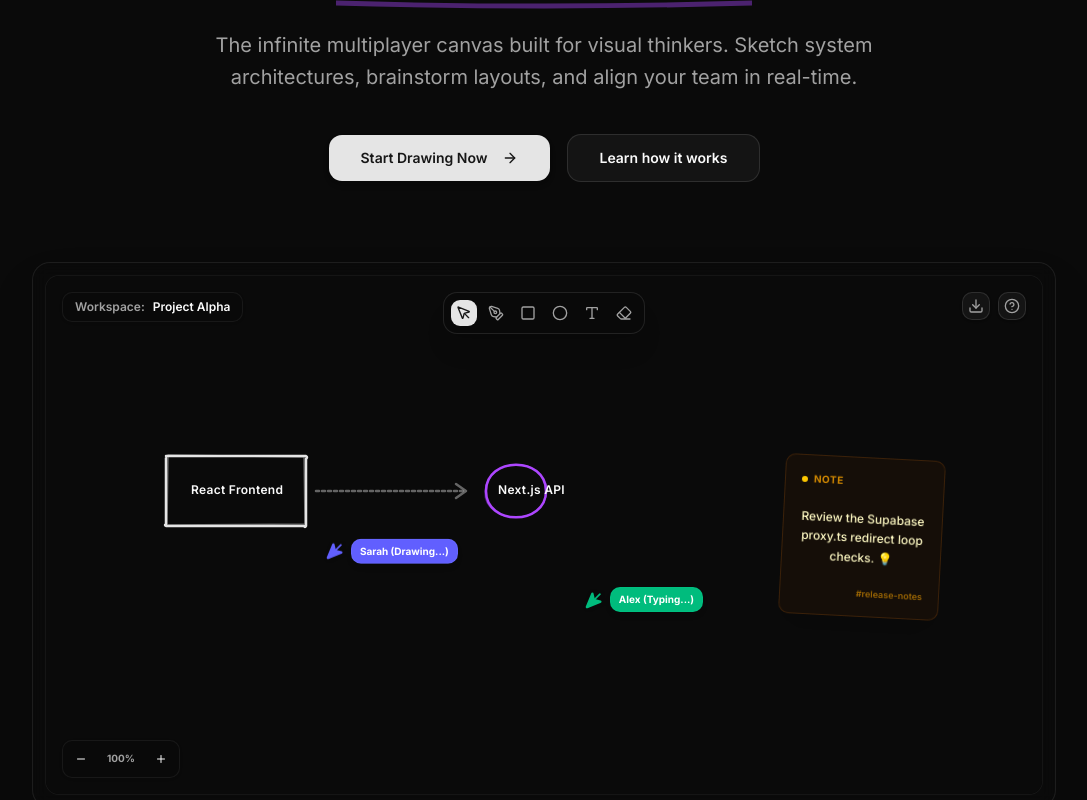
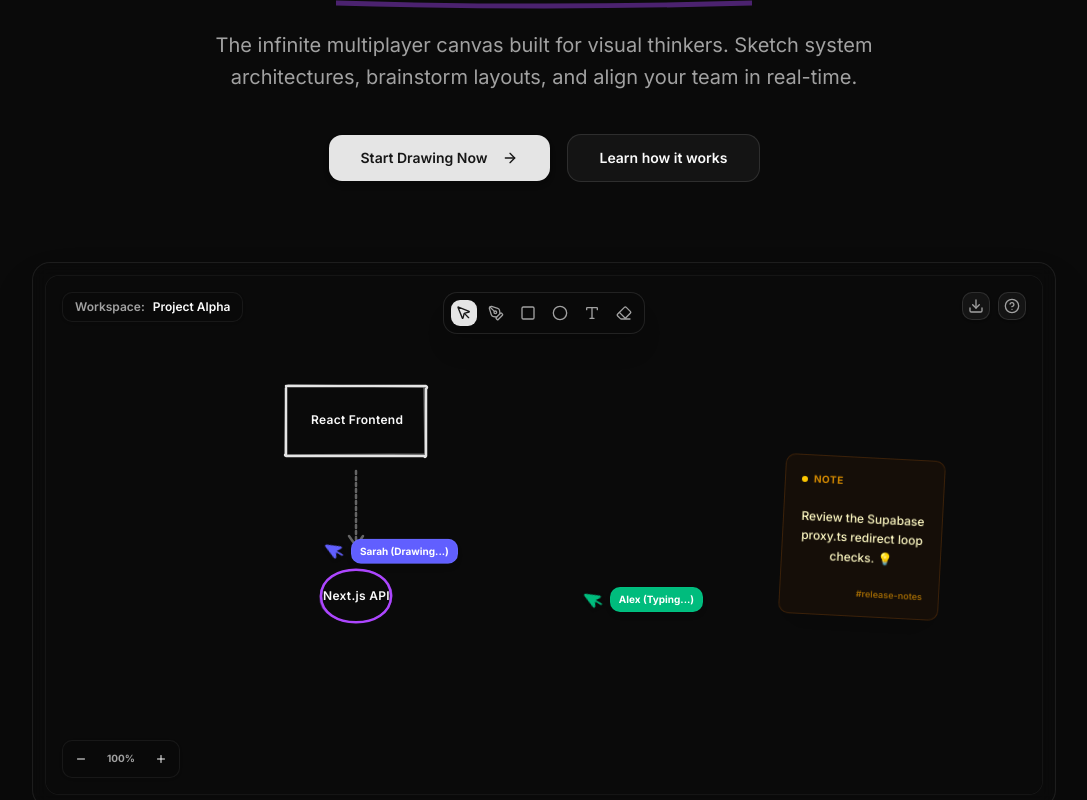
Before and after one commit to tushar-180/WhiteBoardSaaS2, a Next.js app: page / in a window 1280 px wide. Shown: the part 414-1214 px from the top of the page, without its empty margins (96-1183 px from the left). Built offline with nearby package versions, Linux system fonts and the light colour scheme; no server answers.

Commit message:
style: update image aspect ratio handling and refine hero section vector graphics and cursor animations

```diff
--- a/src/components/auth/login-form.tsx
+++ b/src/components/auth/login-form.tsx
@@ -150,7 +150,8 @@ export default function LoginPage() {
           alt="Zentrox Logo"
           width={96}
           height={96}
-          className="object-contain h-auto"
+          className="object-contain"
+          style={{ height: "auto" }}
           priority
         />
       </Link>
--- a/src/components/landing/footer.tsx
+++ b/src/components/landing/footer.tsx
@@ -14,7 +14,8 @@ export default function Footer() {
             alt="Zentrox Logo"
             width={20}
             height={20}
-            className="object-contain h-auto rounded"
+            className="object-contain rounded"
+            style={{ height: "auto" }}
           />
           <span>Zentrox</span>
         </div>
--- a/src/components/landing/hero.tsx
+++ b/src/components/landing/hero.tsx
@@ -23,8 +23,8 @@ export default function Hero({ isLoggedIn }: HeroProps) {
           <span className="flex h-2 w-2 rounded-full bg-purple-600" />
           <span className="text-muted-foreground">Introducing Zentrox 1.0</span>
           <span className="text-muted-foreground/40">|</span>
-          <Link href="#features" className="flex items-center gap-0.5 hover:text-primary transition-colors">
-            See what&apos;s new <ArrowRight className="h-3 w-3" />
+          <Link href="#features" className="flex items-center gap-0.5 hover:text-primary transition-colors group">
+            See what&apos;s new <ArrowRight className="h-3 w-3 rotate-90 transition-transform duration-200 group-hover:translate-y-0.5" />
           </Link>
         </div>
 
@@ -120,24 +120,24 @@ export default function Hero({ isLoggedIn }: HeroProps) {
             {/* SVGs representing sketchy, hand-drawn vector art */}
             <svg className="absolute inset-0 h-full w-full pointer-events-none">
               <g className="stroke-foreground/90" strokeWidth="2.5" fill="none" strokeLinecap="round" strokeLinejoin="round">
-                {/* Handdrawn styled Rectangle 1 */}
-                <path d="M 120 180 L 260 180 Q 262 181 260 183 L 260 250 Q 259 252 258 250 L 120 250 Q 118 249 120 248 L 120 182" className="stroke-primary" />
+                {/* Handdrawn styled Rectangle 1 (React Frontend - Moved to top center) */}
+                <path d="M 240 110 L 380 110 Q 382 111 380 113 L 380 180 Q 379 182 378 180 L 240 180 Q 238 179 240 178 L 240 112" className="stroke-primary" />
                 {/* Handdrawn double-strike effect */}
-                <path d="M 122 179 L 258 181 L 259 248 L 121 249 L 122 181" className="stroke-primary/40" strokeWidth="1.5" />
+                <path d="M 242 109 L 378 111 L 379 178 L 239 179 L 240 111" className="stroke-primary/40" strokeWidth="1.5" />
 
-                {/* Handdrawn Circle 1 */}
-                <path d="M 440 215 C 440 180, 500 180, 500 215 C 500 250, 440 250, 440 215 Z" className="stroke-purple-500" />
-                <path d="M 439 216 C 441 182, 498 178, 501 214 C 499 252, 438 248, 439 216 Z" className="stroke-purple-500/40" strokeWidth="1.5" />
+                {/* Handdrawn Circle 1 (Next.js API - Moved to bottom center) */}
+                <path d="M 275 320 C 275 285, 345 285, 345 320 C 345 355, 275 355, 275 320 Z" className="stroke-purple-500" />
+                <path d="M 274 321 C 276 287, 343 283, 346 319 C 344 357, 273 353, 274 321 Z" className="stroke-purple-500/40" strokeWidth="1.5" />
 
-                {/* Sketchy Arrow connecting them */}
-                <path d="M 270 215 L 420 215" className="stroke-muted-foreground/60" strokeDasharray="3 3" />
-                {/* Arrow Head */}
-                <path d="M 410 208 L 420 215 L 410 222" className="stroke-muted-foreground/60" />
+                {/* Sketchy Arrow pointing down connecting them */}
+                <path d="M 310 195 L 310 270" className="stroke-muted-foreground/60" strokeDasharray="3 3" />
+                {/* Arrow Head pointing down */}
+                <path d="M 303 260 L 310 270 L 317 260" className="stroke-muted-foreground/60" />
               </g>
 
               {/* Text inside shapes */}
-              <text x="145" y="218" className="fill-foreground font-semibold text-xs tracking-wide">React Frontend</text>
-              <text x="452" y="218" className="fill-foreground font-semibold text-xs tracking-wide">Next.js API</text>
+              <text x="265" y="148" className="fill-foreground font-semibold text-xs tracking-wide">React Frontend</text>
+              <text x="277" y="324" className="fill-foreground font-semibold text-xs tracking-wide">Next.js API</text>
             </svg>
 
             {/* Hand-drawn Mock Sticky Note */}
@@ -154,7 +154,7 @@ export default function Hero({ isLoggedIn }: HeroProps) {
 
             {/* Collaborative Cursor 1 */}
             <div className="absolute top-[52%] left-[28%] flex items-center gap-1.5 animate-bounce" style={{ animationDuration: '6s' }}>
-              <MousePointer className="h-5 w-5 text-indigo-500 fill-indigo-500 transform -rotate-90 filter drop-shadow-sm" />
+              <MousePointer className="h-5 w-5 text-indigo-500 fill-indigo-500 transform -rotate-15 filter drop-shadow-sm" />
               <div className="rounded-lg bg-indigo-500 px-2 py-1 text-[10px] font-bold text-white shadow-md border border-indigo-400/20">
                 Sarah (Drawing...)
               </div>
@@ -162,7 +162,7 @@ export default function Hero({ isLoggedIn }: HeroProps) {
 
             {/* Collaborative Cursor 2 */}
             <div className="absolute bottom-[35%] left-[54%] flex items-center gap-1.5">
-              <MousePointer className="h-5 w-5 text-emerald-500 fill-emerald-500 transform -rotate-90 filter drop-shadow-sm" />
+              <MousePointer className="h-5 w-5 text-emerald-500 fill-emerald-500 transform -rotate-15 filter drop-shadow-sm" />
               <div className="rounded-lg bg-emerald-500 px-2 py-1 text-[10px] font-bold text-white shadow-md border border-emerald-400/20">
                 Alex (Typing...)
               </div>
--- a/src/components/landing/navbar.tsx
+++ b/src/components/landing/navbar.tsx
@@ -19,7 +19,8 @@ export default function Navbar({ isLoggedIn }: NavbarProps) {
             alt="Zentrox Logo"
             width={42}
             height={42}
-            className="object-contain h-auto rounded-xl shadow-sm"
+            className="object-contain rounded-xl shadow-sm"
+            style={{ height: "auto" }}
           />
           <span className="font-black tracking-tight text-foreground">Zentrox</span>
         </Link>
--- a/src/components/workspace/workspaces-client.tsx
+++ b/src/components/workspace/workspaces-client.tsx
@@ -40,7 +40,8 @@ export function WorkspacesClient({ initialWorkspaces, userEmail }: WorkspacesCli
               alt="Zentrox Logo"
               width={32}
               height={32}
-              className="object-contain h-auto"
+              className="object-contain"
+              style={{ height: "auto" }}
             />
             <span className="font-black tracking-tight text-lg text-foreground">
               Zentrox
```
